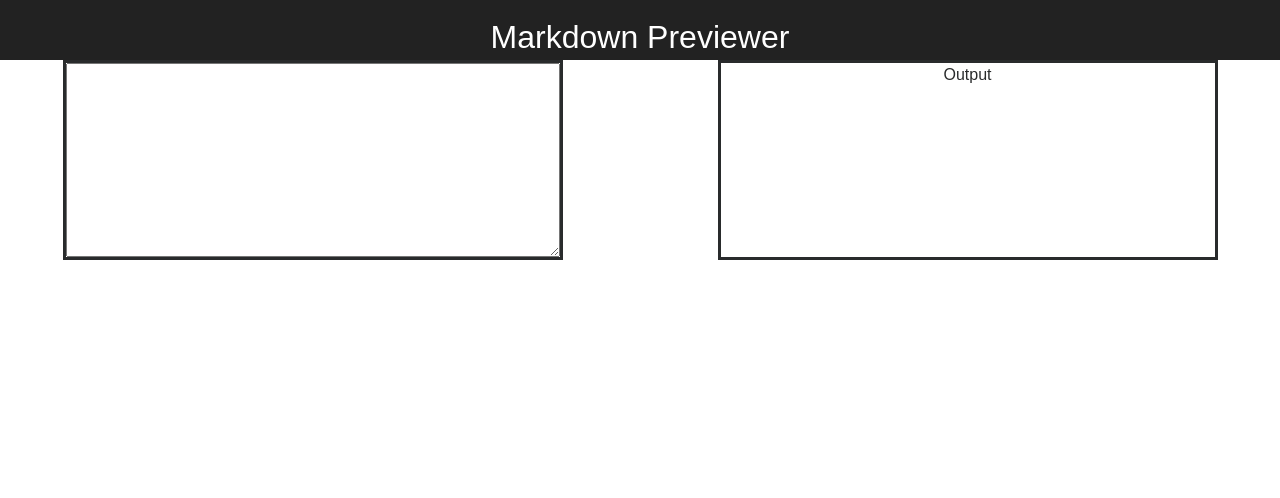
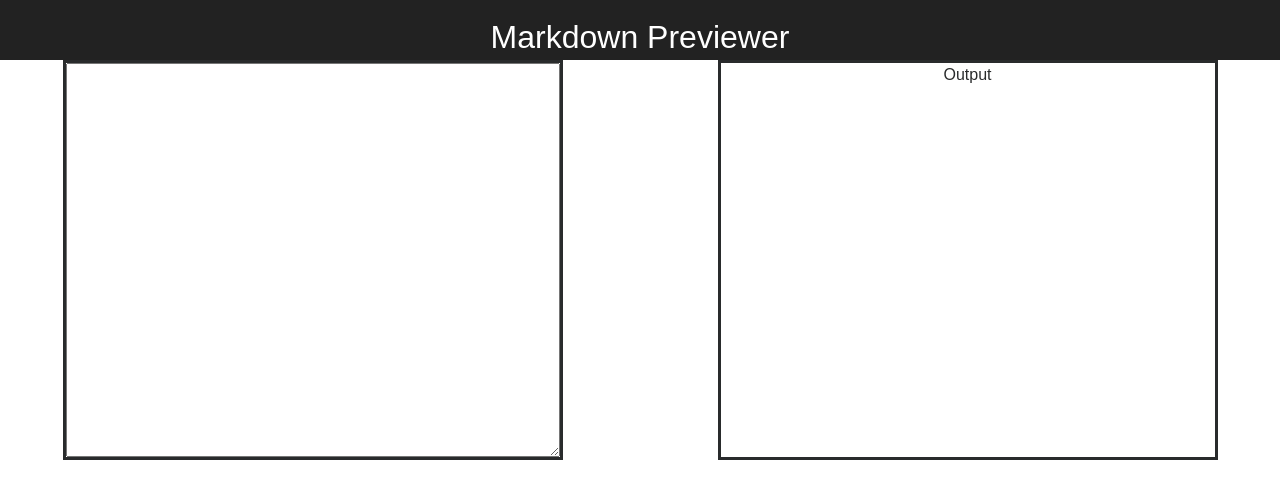
Before and after one commit to cryder9898/markdown-previewer, a React (Create React App) app: page / in a window 1280 px wide. Shown: the top 498 px of the page. Built offline with nearby package versions, Linux system fonts and the light colour scheme.

Commit message:
added marked library for markdowm parsing

```diff
--- a/package.json
+++ b/package.json
@@ -3,6 +3,7 @@
   "version": "0.1.0",
   "private": true,
   "dependencies": {
+    "marked": "^0.3.6",
     "react": "^15.5.4",
     "react-dom": "^15.5.4"
   },
--- a/src/sass/_app.sass
+++ b/src/sass/_app.sass
@@ -26,6 +26,5 @@
   display: flex
   flex-direction: column
   width: 500px
-  height: 200px
-  align-items: center
+  height: 400px
   border-style: solid
--- a/src/stylesheets/main.css
+++ b/src/stylesheets/main.css
@@ -29,8 +29,7 @@ body {
   display: flex;
   flex-direction: column;
   width: 500px;
-  height: 200px;
-  align-items: center;
+  height: 400px;
   border-style: solid; }
 
 /*# sourceMappingURL=main.css.map */
```
Also changed, not shown: 2 other files (tests, documents, lock files or other folders).
